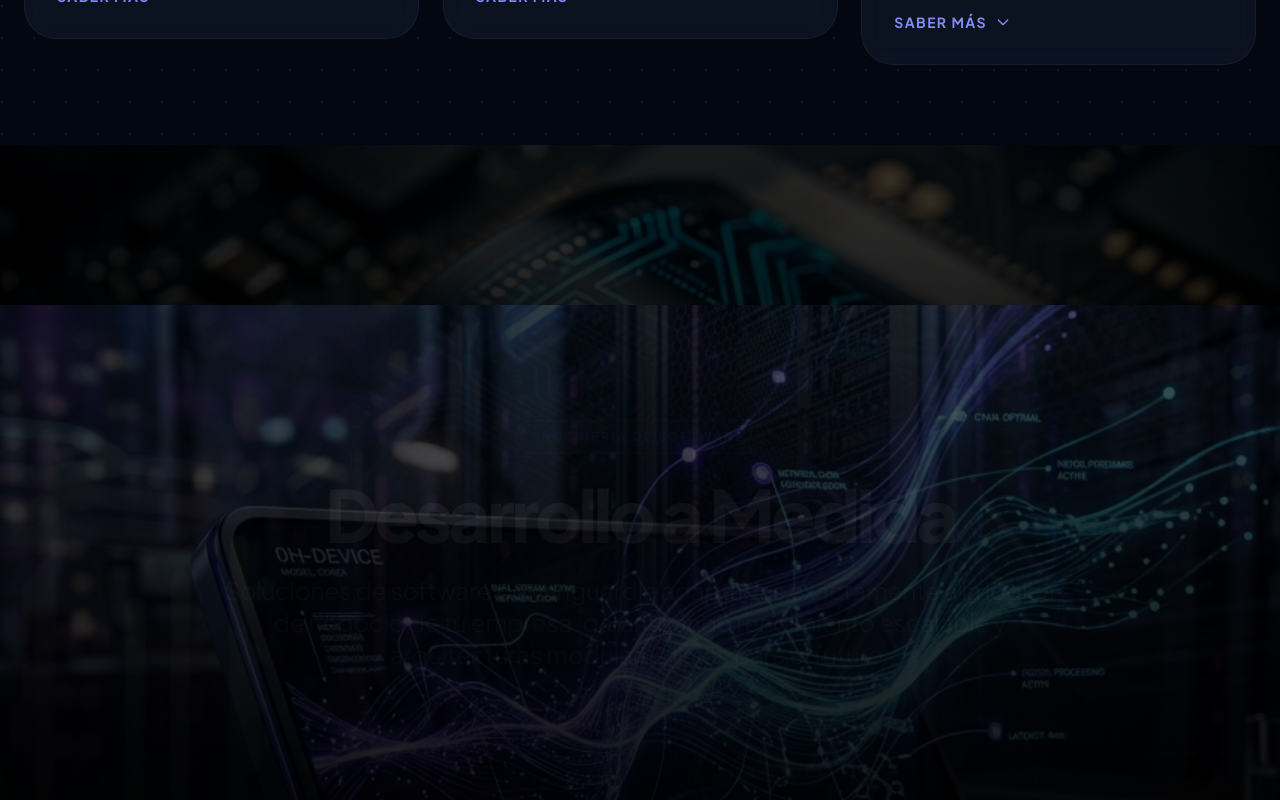
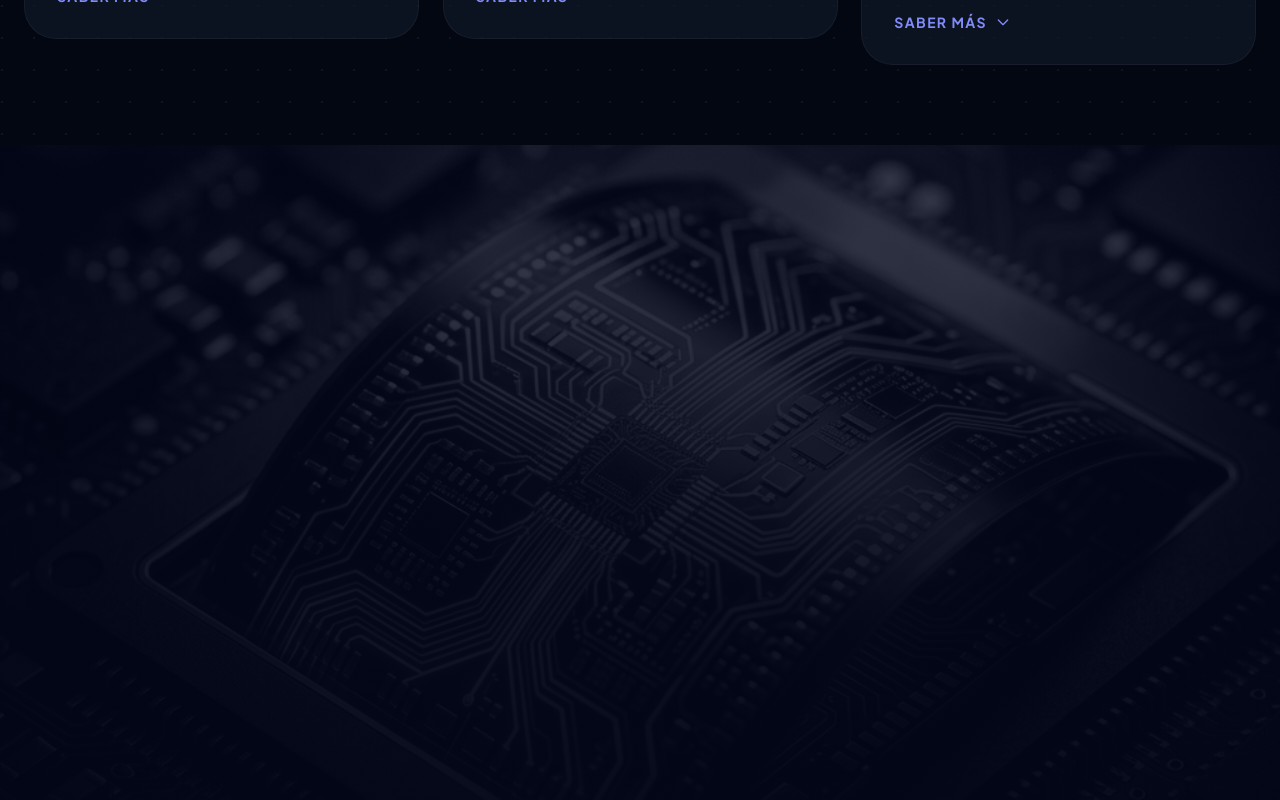
Before and after one commit to lpaulet2506/ProyectLPP, a React (Vite) app: page / in a window 1280 px wide. Shown: the part 1500-2300 px from the top of the page. Built offline with nearby package versions, Linux system fonts and the light colour scheme.

Commit message:
anima letras

```diff
--- a/components/TechShowcase.tsx
+++ b/components/TechShowcase.tsx
@@ -8,7 +8,6 @@ gsap.registerPlugin(useGSAP, ScrollTrigger);
 const TechShowcase: React.FC = () => {
   const containerRef = useRef<HTMLDivElement>(null);
 
-  // Textos orientados al desarrollo de software/servicios
   const sections = [
     {
       title: "Desarrollo a Medida",
@@ -36,88 +35,99 @@ const TechShowcase: React.FC = () => {
   useGSAP(() => {
     const panels = gsap.utils.toArray('.tech-slide') as HTMLElement[];
 
-    // Animación estilo "Continuous Sections" con ScrollTrigger
-    // Fija todo el contenedor y hace una transición de paneles vertically
-    ScrollTrigger.create({
-      trigger: containerRef.current,
-      start: "top top",
-      end: "+=" + (panels.length * 100) + "%", // Controla cuánta duración de scroll toma
-      pin: true,
-      scrub: 1,
-      animation: gsap.timeline()
-        // Empieza el estado: sólo el panel 1 (índice 0) está visible.
-        // Hacemos un loop sobre los siguientes paneles para animarlos entrando
-        .to(panels.slice(1), {
-          yPercent: -100, // Cada uno sube al 0 (su posición inicial era +100%)
-          ease: "none",
-          stagger: 0.5, // El stagger maneja la secuencia
-        })
+    // Set initial configuration
+    gsap.set(panels, { zIndex: (i) => i });
+
+    // Panel 0 starts visible, 1 and 2 start below the screen
+    if (panels.length > 1) {
+      gsap.set(panels.slice(1), { yPercent: 100 });
+    }
+
+    const tl = gsap.timeline({
+      scrollTrigger: {
+        trigger: containerRef.current,
+        start: "top top",
+        end: () => "+=" + (panels.length * 100) + "%", // Extend scroll distance
+        pin: true,
+        scrub: 1, // Smooth scrubbing
+      }
     });
 
-    // Parallax y desvanecimiento para el texto interior de las imágenes
     panels.forEach((panel, i) => {
-      // Configuraciones de parallax si es necesario
-      if (i > 0) {
-        gsap.set(panel, { yPercent: 100 }); // Inicializa los paneles inferiores abajo
-      }
+      // First panel text animation on enter (non-scrubbed)
+      if (i === 0) {
+        gsap.fromTo(panel.querySelectorAll('.slide-text-elem'),
+          { y: 50, opacity: 0, rotationX: -20 },
+          {
+            y: 0, opacity: 1, rotationX: 0,
+            duration: 1, stagger: 0.15, ease: 'power3.out',
+            scrollTrigger: {
+              trigger: containerRef.current,
+              start: "top center",
+            }
+          }
+        );
+      } else {
+        // Elements to animate inside the incoming panel
+        const textElements = panel.querySelectorAll('.slide-text-elem');
+        const img = panel.querySelector('.slide-bg');
 
-      const img = panel.querySelector('.slide-bg');
-      const content = panel.querySelector('.slide-content');
+        // Note: tl.to() acts sequentially on the scrubbed timeline.
+        // We slide the panel up into view
+        tl.to(panel, {
+          yPercent: 0,
+          ease: "none",
+          duration: 1 // Relative duration in the scrub timeline
+        }, "+=0.1"); // Small pause before the next slide comes up
 
-      if (img && content && i > 0) {
-        gsap.from(img, {
-          yPercent: 30, // La imagen se mueve un poco más lento que el contenedor
-          scale: 1.2,
-          scrollTrigger: {
-            trigger: containerRef.current,
-            start: "top top+=" + (i * window.innerHeight),
-            end: "+=" + window.innerHeight,
-            scrub: true,
-          }
-        });
+        // Image subtle scale/parallax inside the slide as it moves up
+        if (img) {
+          tl.fromTo(img,
+            { scale: 1.3, yPercent: 20 },
+            { scale: 1, yPercent: 0, duration: 1, ease: 'none' },
+            "<" // Run at the same time as panel sliding up
+          );
+        }
 
-        gsap.from(content, {
-          opacity: 0,
-          y: 100,
-          scrollTrigger: {
-             trigger: containerRef.current,
-             start: "top top+=" + ((i - 0.5) * window.innerHeight),
-             end: "+=" + window.innerHeight / 2,
-             scrub: true,
-          }
-        });
+        // Text staggering animations happening during the slide up
+        if (textElements.length > 0) {
+          tl.fromTo(textElements,
+            { y: 80, opacity: 0, rotationX: -30, scale: 0.9 },
+            { y: 0, opacity: 1, rotationX: 0, scale: 1, duration: 0.5, stagger: 0.1, ease: "power2.out" },
+            "<0.3" // Starts slightly after the panel begins sliding up
+          );
+        }
       }
     });
 
   }, { scope: containerRef });
 
   return (
-    <section ref={containerRef} className="h-screen w-full relative overflow-hidden bg-black">
+    <section ref={containerRef} className="h-screen w-full relative overflow-hidden bg-slate-950">
 
       {sections.map((sec, index) => (
         <div
           key={index}
-          className="tech-slide absolute inset-0 w-full h-full flex flex-col items-center justify-center overflow-hidden z-10"
-          style={{ zIndex: index + 10 }}
+          className="tech-slide absolute inset-0 w-full h-full flex flex-col items-center justify-center overflow-hidden"
         >
-          {/* Fondo */}
-          <div className="absolute inset-0 w-full h-full">
-            <img src={sec.img} alt={sec.title} className="slide-bg w-full h-full object-cover opacity-50" />
-            <div className="absolute inset-0 bg-gradient-to-b from-black/20 via-black/60 to-black/90"></div>
+          {/* Fondo sólido opaco para evitar que el slide anterior se transparente */}
+          <div className="absolute inset-0 w-full h-full bg-slate-950">
+            <img src={sec.img} alt={sec.title} className="slide-bg w-full h-full object-cover opacity-40 mix-blend-luminosity" />
+            <div className="absolute inset-0 bg-gradient-to-b from-slate-950/40 via-slate-950/80 to-slate-950"></div>
           </div>
 
-          {/* Contenido (Textos de Servicios de Desarrollo) */}
-          <div className="slide-content relative z-20 flex flex-col items-center justify-center p-8 max-w-4xl text-center">
+          {/* Contenido Texto */}
+          <div className="slide-content relative z-20 flex flex-col items-center justify-center p-8 max-w-4xl text-center perspective-1000">
 
-            <div className={`mb-6 px-5 py-2 rounded-full border border-white/20 bg-white/5 backdrop-blur-md font-bold text-xs tracking-[0.2em] uppercase`}>
+            <div className="slide-text-elem mb-6 px-5 py-2 rounded-full border border-white/20 bg-white/5 backdrop-blur-md font-bold text-xs tracking-[0.2em] uppercase">
               <span className={`text-transparent bg-clip-text bg-gradient-to-r ${sec.color}`}>{sec.badge}</span>
             </div>
 
-            <h2 className="text-5xl md:text-7xl font-black text-white mb-6 tracking-tighter drop-shadow-2xl">
+            <h2 className="slide-text-elem text-5xl md:text-7xl font-black text-white mb-6 tracking-tighter drop-shadow-2xl">
               {sec.title}
             </h2>
 
-            <p className="text-xl md:text-2xl text-slate-300 leading-relaxed font-light drop-shadow-md">
+            <p className="slide-text-elem text-xl md:text-2xl text-slate-300 leading-relaxed font-light drop-shadow-md">
               {sec.subtitle}
             </p>
 
@@ -125,9 +135,9 @@ const TechShowcase: React.FC = () => {
         </div>
       ))}
 
-      {/* Indicador de scroll */}
-      <div className="absolute bottom-10 left-1/2 -translate-x-1/2 z-50 flex flex-col items-center gap-2 opacity-50">
-        <span className="text-[10px] text-white mono uppercase tracking-widest">Scroll para explorar</span>
+      {/* Indicador de scroll global superior */}
+      <div className="absolute bottom-10 left-1/2 -translate-x-1/2 z-50 flex flex-col items-center gap-2 opacity-50 mix-blend-screen pointer-events-none">
+        <span className="text-[10px] text-white mono uppercase tracking-widest">Sigue bajando</span>
         <div className="w-px h-12 bg-gradient-to-b from-white to-transparent"></div>
       </div>
 
```
